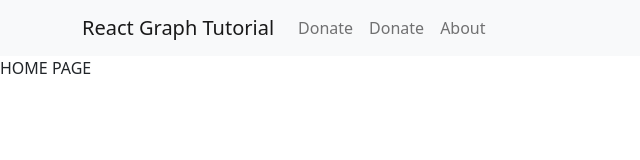
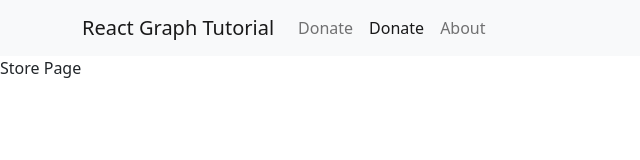
Before and after one commit to MonikaSzucs/vrra-remake, a React (Create React App) app: page /Store in a window 1280 px wide. Shown: the top 160 px of the page, without its empty margins (0-640 px from the left). Built offline with nearby package versions, Linux system fonts and the light colour scheme.

Commit message:
Setup page links

```diff
--- a/package.json
+++ b/package.json
@@ -1,6 +1,6 @@
 {
   "name": "vrra-remake",
-  "homepage": "https://monikaszucs.github.io/vrra-remake",
+  "homepage": "https://monikaszucs.github.io/.",
   "version": "0.1.0",
   "private": true,
   "dependencies": {
--- a/src/Components/NavBar/index.js
+++ b/src/Components/NavBar/index.js
@@ -22,10 +22,10 @@ export default function NavBar() {
                         <RouterNavLink to="/" className="nav-link" exact>Donate</RouterNavLink>
                     </NavItem>
                     <NavItem>
-                        <RouterNavLink to="/Pages/Store" className="nav-link" exact>Donate</RouterNavLink>
+                        <RouterNavLink to="/Store" className="nav-link" exact>Donate</RouterNavLink>
                     </NavItem>
                     <NavItem>
-                        <RouterNavLink to="/Pages/Store" className="nav-link" exact>About</RouterNavLink>
+                        <RouterNavLink to="/About" className="nav-link" exact>About</RouterNavLink>
                     </NavItem>
                 </Nav>
                 </Navbar.Collapse>
--- /dev/null
+++ b/src/Pages/About.js
@@ -0,0 +1,14 @@
+import React from 'react';
+import {
+    Button,
+    Container
+} from 'react-bootstrap';
+
+export default function About() {
+    return (
+        <div>
+            ABOUT PAGE
+        </div>
+    )
+}
+// About
--- a/src/Pages/Main.js
+++ b/src/Pages/Main.js
@@ -4,13 +4,17 @@ import {
     Button,
     Container
 } from 'react-bootstrap';
-import Home from './Home/Home.js';
+import Home from './Home.js';
+import Store from './Store.js';
+import About from './About.js';
 
 export default function Main() {
     return (
         <div>
             <Route>
-                <Route path="/"  render={props => <Home/>} />
+                <Route path="/" exact render={props => <Home/>} />
+                <Route path="/Store"  render={props => <Store/>} />
+                <Route path="/About"  render={props => <About/>} />
             </Route>
         </div>
     )
--- a/src/Pages/Store/store.js
+++ b/src/Pages/Store.js
@@ -3,7 +3,7 @@ import React from 'react';
 export default function Store() {
     return (
         <div>
-            Store
+            Store Page
         </div>
     )
 }
```
Also changed, not shown: src/Pages/Home.js (renamed from src/Pages/Home/Home.js).
